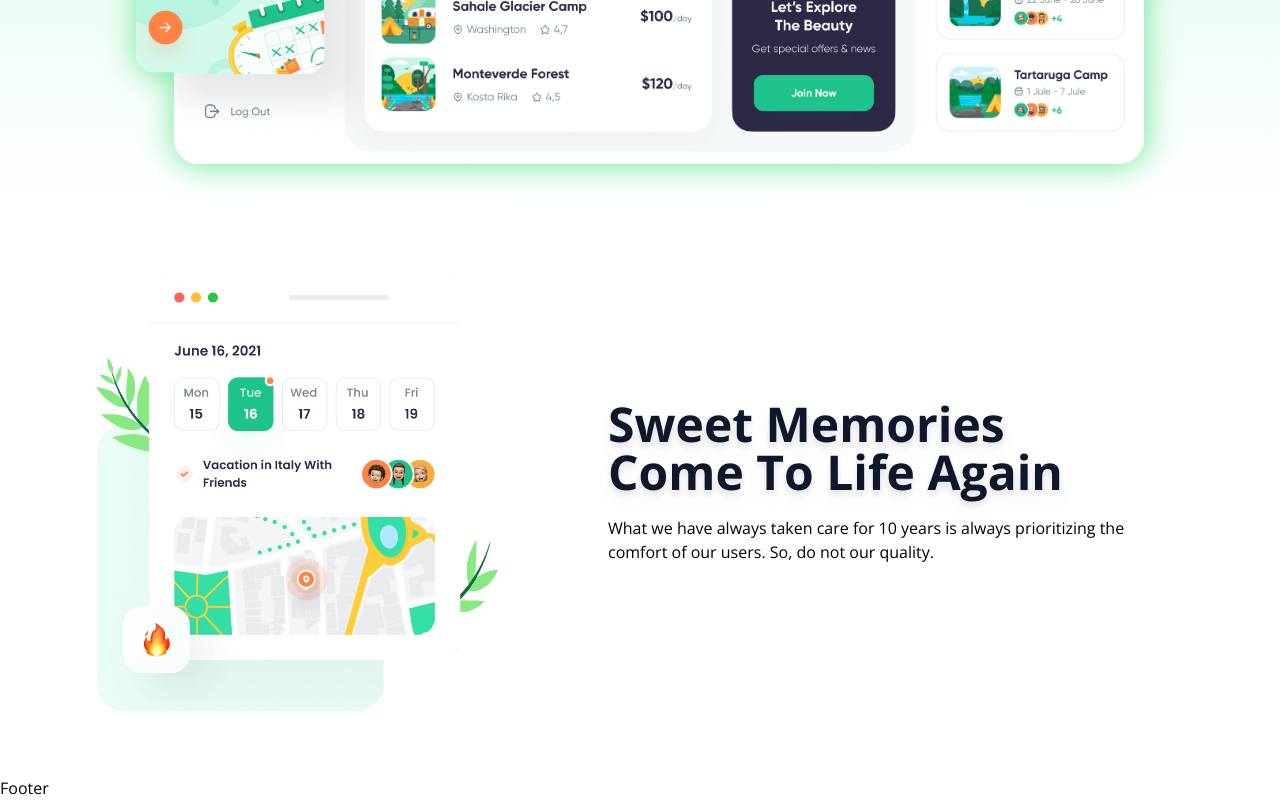
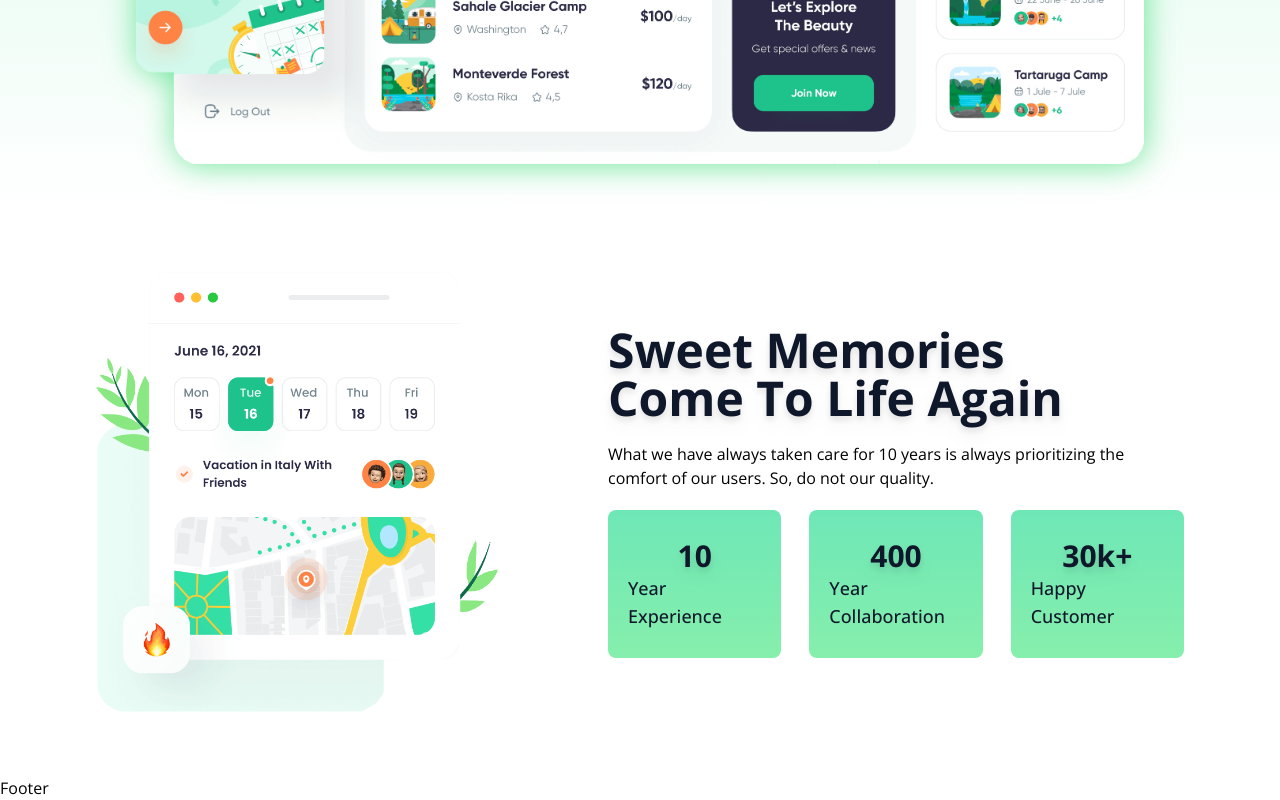
Before and after one commit to Raihanhn/Modern_Blog_App, a React (Vite) app: page / in a window 1280 px wide. Shown: the part 972-1772 px from the top of the page. Built offline with nearby package versions, Linux system fonts and the light colour scheme.

Commit message:
8th commit

```diff
--- a/src/components/Memory.jsx
+++ b/src/components/Memory.jsx
@@ -12,7 +12,14 @@ const Memory = ({memory: {title, text, subtitle, img, experience} }) => {
                     <h1 className='text-5xl lg:text-4xl md:text-3xl font-bold text-slate-900 filter drop-shadow-lg' >{title} </h1>
                     <h1 className='text-5xl lg:text-4xl md:text-3xl font-bold text-slate-900 filter drop-shadow-lg' >{subtitle} </h1>
                     <p className='text-base my-5 sm:text-sm' >{text} </p>
-                    {/* <div className='' ></div> */}
+                    <div className='grid items-center grid-cols-3 gap-7 xl:gap-3' >
+                        {experience?.map((val, i) => (
+                            <div key={i} className="bg-gradient-to-b from-emerald-300 to-green-300 rshadow-lg shadow-emerald-200 flex items-center justify-center flex-col py-7 px-5 xl:p-5 rounded-lg text-slate-900 filter cursor-pointer hover:scale-105 transition-all duration-400 ">
+                                <h1 className="text-3xl xl:text-2xl sm:text-xl font-bold drop-shadow-lg">{val.number} </h1>
+                                <p className='text-lg xl:text-base sm:text-sm xsm:text-xs font-medium' >{val.title} </p>
+                            </div>
+                        ))}
+                    </div>
                 </div>
             </div>
         </div>
```
